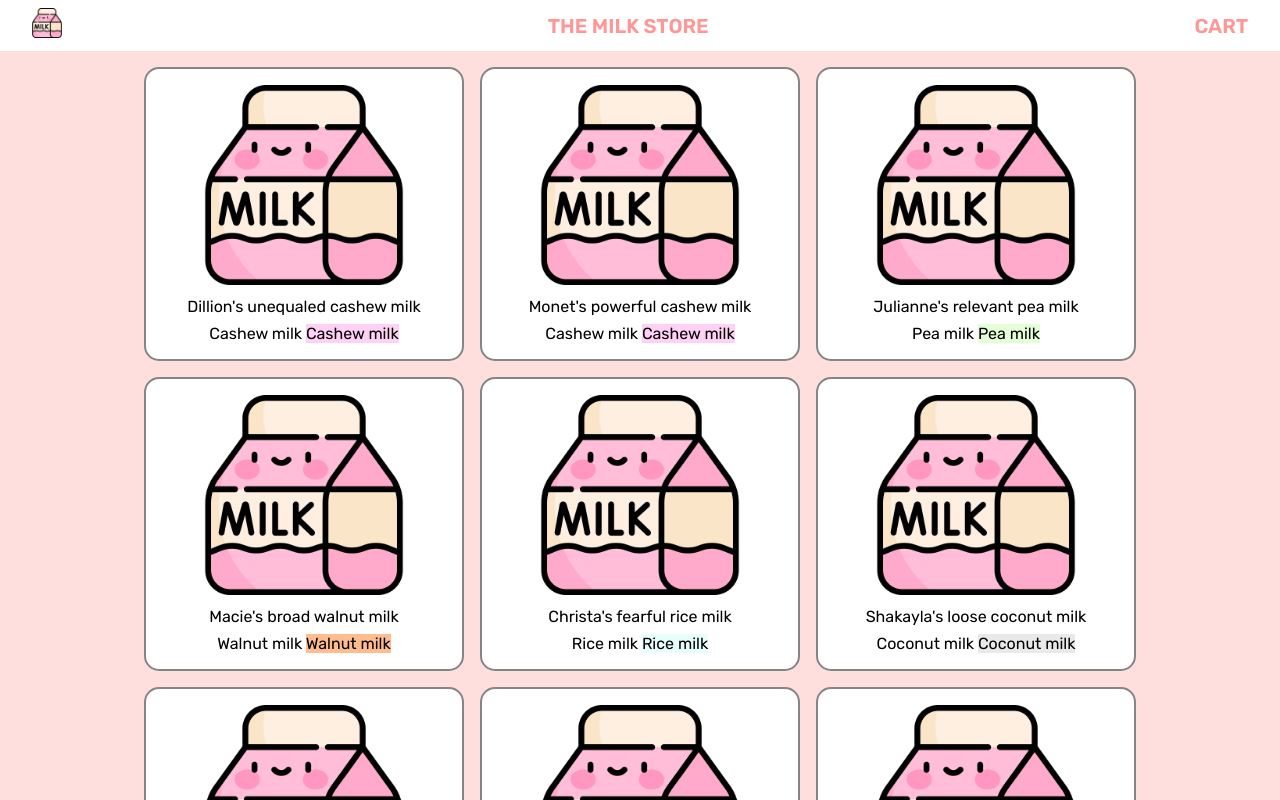
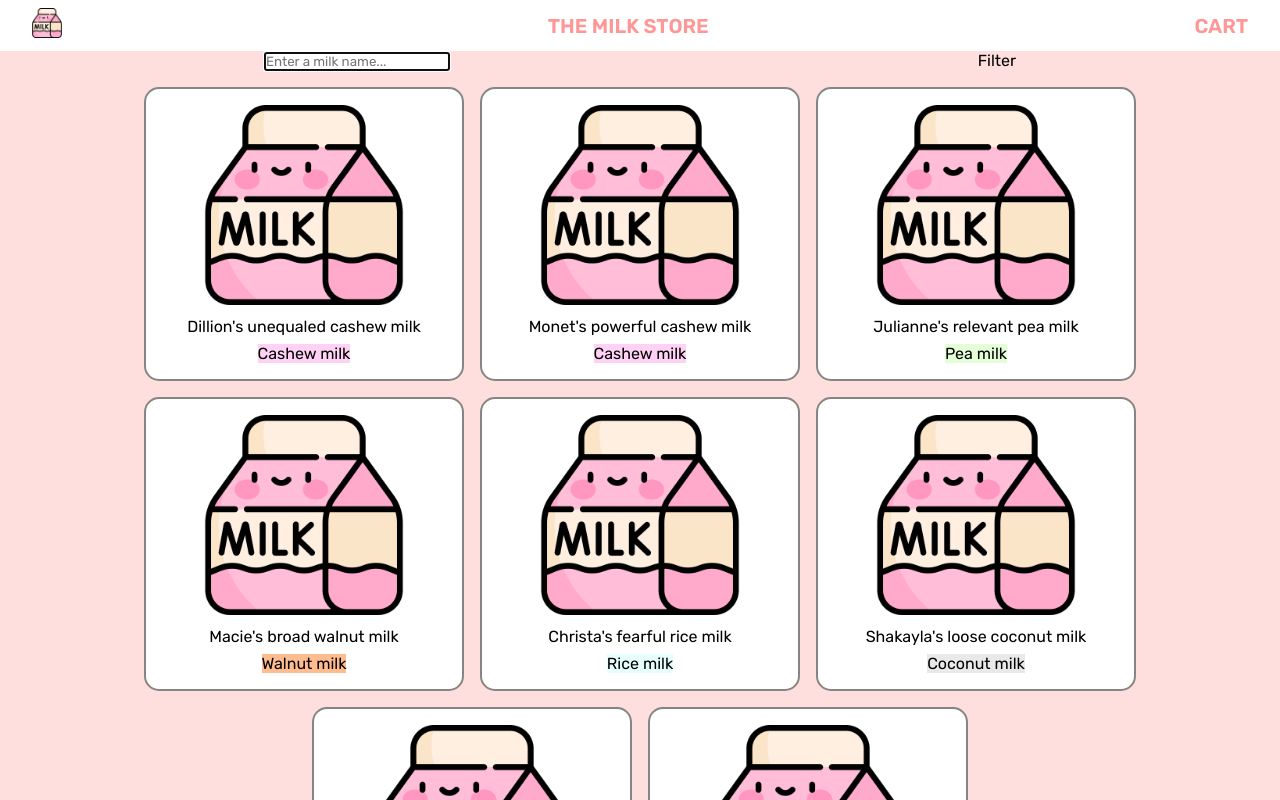
Before and after one commit to Mashidzasupergirl/Milk-app, a React (Vite) app in the folder vite-milk-app/: page / in a window 1280 px wide. Shown: the top 800 px of the page. Built offline with nearby package versions, Linux system fonts and the light colour scheme.

Commit message:
search-does-not-work

```diff
--- a/vite-milk-app/src/App.css
+++ b/vite-milk-app/src/App.css
@@ -31,6 +31,10 @@ body {
 
 .App {
   text-align: center;
+  display: flex;
+  flex-direction: column;
+  justify-content: space-between;
+  height: 100%;
 }
 
 .App nav {
@@ -67,6 +71,12 @@ body {
 .cart input {
   display: block;
   margin-top: 0.5rem;
+}
+
+.search-and-filter {
+  display: flex;
+  flex-direction: row;
+  justify-content: space-around;
 }
 
 .product-gallery {
--- /dev/null
+++ b/vite-milk-app/src/components/Filter.tsx
@@ -0,0 +1,11 @@
+import React from 'react'
+
+type Props = {}
+
+const Filter = (props: data) => {
+  return (
+    <div>Filter</div>
+  )
+}
+
+export default Filter
--- a/vite-milk-app/src/components/Home.tsx
+++ b/vite-milk-app/src/components/Home.tsx
@@ -3,11 +3,15 @@ import oneProduct from '../interfaces/one-product';
 import ProductCard from './ProductCard';
 import paginationInterface from '../interfaces/pagination-interface';
 import Pagination from './Pagination';
+import Filter from './Filter';
+import SearchBar from './SearchBar';
+
+
 
 function Home() {
     const [data, setData] = useState<oneProduct[]>([]);
     const [currentPage, setCurrentPage] = useState<paginationInterface["currentPage"]>(1);
-    const [recordsPerPage] = useState(10);
+    const [recordsPerPage] = useState(8);
     const [nPages, setNPages] = useState<paginationInterface["nPages"]>(0);
     const indexOfLastRecord = currentPage * recordsPerPage;
     const indexOfFirstRecord = indexOfLastRecord - recordsPerPage;
@@ -29,7 +33,14 @@ function Home() {
         setCurrentPage: setCurrentPage
     }
 
-    return <><div className='product-gallery'>
+    return <>
+        <div className='search-and-filter'>
+            <SearchBar {...data}></SearchBar>
+            <Filter {...data}></Filter>
+        </div>
+
+        <div className='product-gallery'>
+
             {currentPageData.map(oneProduct => <ProductCard name={oneProduct.name} type={oneProduct.type} storage={oneProduct.storage} id={oneProduct.id}></ProductCard>)}
         </div>
         <Pagination {...paginationProps} />
--- a/vite-milk-app/src/components/ProductCard.tsx
+++ b/vite-milk-app/src/components/ProductCard.tsx
@@ -6,7 +6,7 @@ const ProductCard = (data: oneProduct) => {
     <div className='product-card' >
         <img src="./public/milk.png" alt="Milk pic" width="200" height="200"></img>
         <p>{data.name}</p>
-        <p>{data.type} <span className={data.type}>{data.type}</span></p>
+        <p><span className={data.type}>{data.type}</span></p>
         {/* <p>storage {data.storage}</p>
         <p>id {data.id}</p> */}
     </div>
--- /dev/null
+++ b/vite-milk-app/src/components/SearchBar.tsx
@@ -0,0 +1,74 @@
+import React, { useState, useRef } from 'react'
+import oneProduct from '../interfaces/one-product'
+
+const SearchBar = (props: Array<oneProduct>) => {
+    const [filteredData, setFilteredData] = useState<oneProduct[]>(props);
+    const [wordEntered, setWordEntered] = useState<string>("")
+    // console.log(props)
+
+    const inputRef: React.RefObject<HTMLInputElement> =
+        useRef<HTMLInputElement>(null)
+    window.addEventListener("load", () => inputRef.current?.focus())
+
+    const handleFilter = ({
+        target,
+    }: React.ChangeEvent<HTMLInputElement>): void => {
+        const searchWord: string = target.value.toLowerCase()
+        setWordEntered(searchWord)
+
+        // const newFilter : oneProduct[] = props.filter(({ name }): boolean =>
+        //     name.toLowerCase().includes(searchWord)
+        // )
+        const newFilter: oneProduct[] = filterItems(props, wordEntered)
+        if (!searchWord) return setFilteredData([])
+        setFilteredData(newFilter)
+        console.log(filteredData)
+    }
+
+    function filterItems(arr: oneProduct[], query: string) {
+        return arr.filter((el) => el.name.toLowerCase().includes(query.toLowerCase()));
+    }
+
+    const clearInput = (): void => {
+        setFilteredData([])
+        setWordEntered("")
+        inputRef.current?.focus()
+    }
+
+
+
+    return (
+        <div>
+            <div className="searchInputs">
+                <input
+                    type="text"
+                    placeholder="Enter a milk name..."
+                    value={wordEntered}
+                    onChange={handleFilter}
+                    ref={inputRef}
+                />
+                <div className="searchIcon">
+                    {wordEntered.length !== 0 && (
+                        <div id="clearBtn" onClick={clearInput} />
+                    )}
+                </div>
+            </div>
+            {/* {filteredData.length !== 0 && (
+                <div>
+                    {filteredData.map(({ link, title }, key) => (
+              <a
+                href={link}
+                key={key}
+                target="_blank"
+                rel="noopener noreferrer"
+              >
+                {title}
+              </a>
+            ))}
+                </div>
+            )} */}
+        </div>
+    )
+}
+
+export default SearchBar
--- /dev/null
+++ b/vite-milk-app/src/interfaces/data-interface.tsx
@@ -0,0 +1,3 @@
+export interface dataInterface {
+
+}
```
Lines whose indentation alone changed are shown as unchanged.
